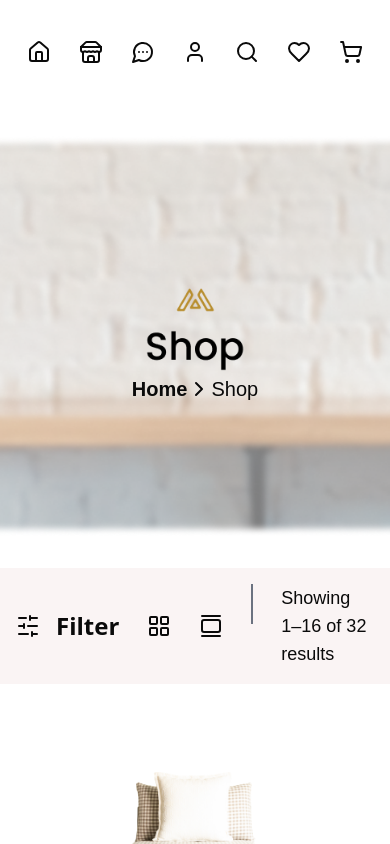
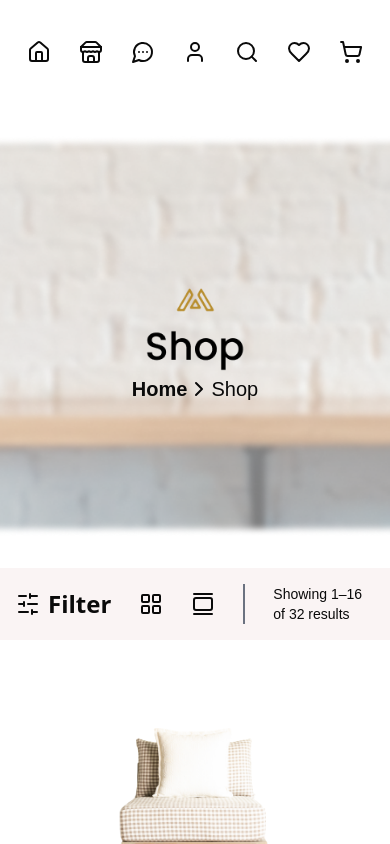
Before and after one commit to Kinzakhan21/GIAIC_final_hackathon, a Next.js app: page /shop in a window 390 px wide. Shown: the top 844 px of the page. Built offline with nearby package versions, Linux system fonts and the light colour scheme.

Commit message:
Corrected

```diff
--- a/src/app/shop/page.tsx
+++ b/src/app/shop/page.tsx
@@ -24,14 +24,14 @@ import Tag from '../comonents/infoTag'
 
       <div className='bg-palePink py-4 lg:px-20 px-4 flex justify-between'>
      <div className='flex gap-x-7'>
-      <div className='flex gap-x-4 justify-center items-center'>
+      <div className='flex gap-x-2 justify-center items-center'>
      <SlidersHorizontal />
      <span className='text-2xl font-semibold font-sans'>Filter</span>
      </div>
      <div className='flex justify-center items-center'><LayoutGrid /></div>
      <div className='flex justify-center items-center'><GalleryVertical /></div>
      <div className="border-r-2 h-10 border-gray-500" />
-     <div className='flex justify-center items-center'><p className='text-lg'>Showing 1–16 of 32 results</p></div>
+     <div className='flex justify-center items-center'><p className='lg:text-lg text-sm'>Showing 1–16 of 32 results</p></div>
      </div>
 
      <div className='lg:flex hidden gap-x-8'>
```
